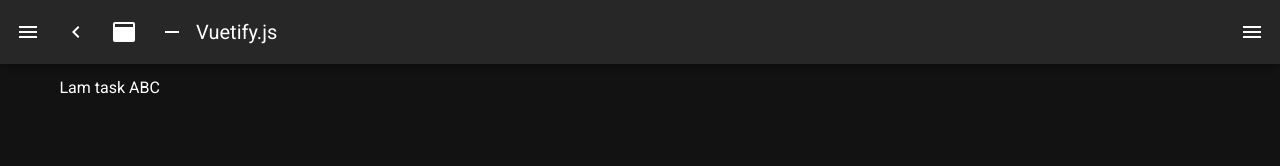
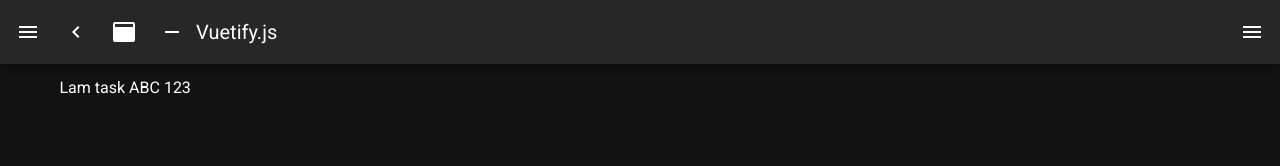
Before and after one commit to nguyenngocpfievk56/vnsocial, a Nuxt app: page / in a window 1280 px wide. Shown: the top 166 px of the page. Built offline with nearby package versions, Linux system fonts and the light colour scheme.

Commit message:
lam task abc

```diff
--- a/pages/index.vue
+++ b/pages/index.vue
@@ -1,5 +1,5 @@
 <template>
   <div>
-    Lam task ABC
+    Lam task ABC 123
   </div>
 </template>
```
